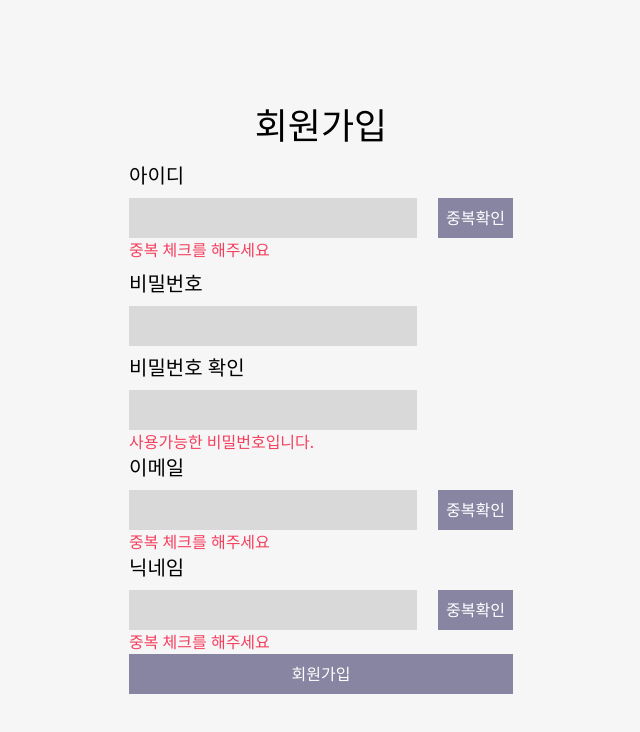
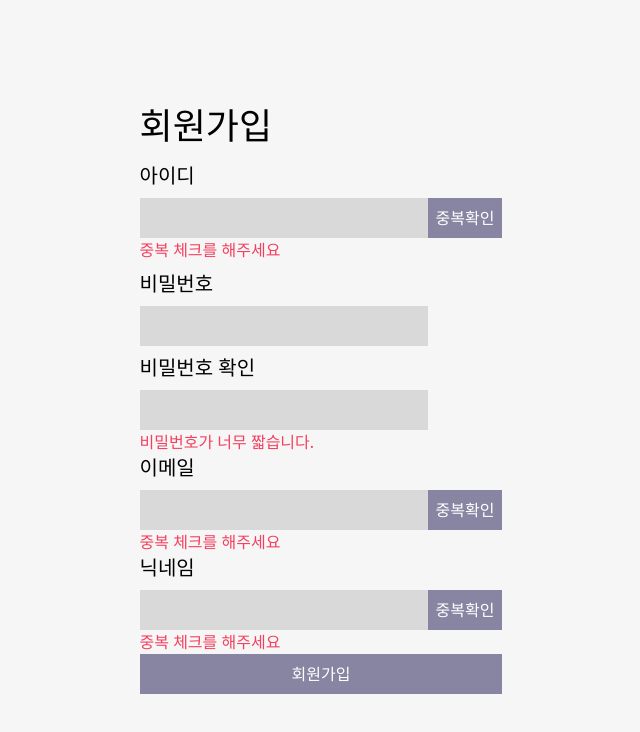
Before and after one commit to SongHan42/Estate, a React (Create React App) app in the folder frontend/: page /signup in a window 1280 px wide. Shown: the top 732 px of the page, without its empty margins (319-959 px from the left). Built offline with nearby package versions, Linux system fonts and the light colour scheme.

Commit message:
[Feat] sign up page
- 비밀번호 최소 길이 추가
- 회원가입 버튼에 기능 추가

```diff
--- a/frontend/src/App.tsx
+++ b/frontend/src/App.tsx
@@ -2,16 +2,20 @@ import React from "react";
 import { BrowserRouter as Router, Route, Routes } from "react-router-dom";
 import Login from "./Routes/Login/Login";
 import SignUp from "./Routes/SignUp/SignUp";
+import HouseList from "./Routes/House/HouseList";
 
 function App() {
   return (
     <Router>
       <div className="w-screen h-screen bg-[#f6f6f6] flex justify-center">
         <div className="w-96">
-          <Routes>
-            <Route path="/" element={<Login />}></Route>
-            <Route path="/signup" element={<SignUp />}></Route>
-          </Routes>
+          <div className="flex flex-col justify-center items-center w-full h-full">
+            <Routes>
+              <Route path="/" element={<Login />}></Route>
+              <Route path="/signup" element={<SignUp />}></Route>
+              <Route path="/house" element={<HouseList />}></Route>
+            </Routes>
+          </div>
         </div>
       </div>
     </Router>
--- a/frontend/src/Routes/Login/Login.tsx
+++ b/frontend/src/Routes/Login/Login.tsx
@@ -4,7 +4,7 @@ import { Link } from "react-router-dom";
 
 function Login() {
   return (
-    <div className="flex flex-col justify-center items-center w-full h-full">
+    <div>
       <h1 className="h-40 text-4xl">부동산 체크리스트</h1>
       <div className="w-full p-2">아이디</div>
       <input className="w-full p-2"></input>
--- a/frontend/src/Routes/SignUp/SignUp.tsx
+++ b/frontend/src/Routes/SignUp/SignUp.tsx
@@ -3,6 +3,7 @@ import InputComponent from "./InputComponent";
 import axios from "axios";
 import InputPassword from "./InputPassword";
 import Button from "../../Components/Button";
+import { useNavigate } from "react-router";
 
 export enum Check {
   start,
@@ -19,6 +20,7 @@ function SignUp() {
   const [checkEmail, setCheckEmail] = useState<Check>(Check.start);
   const [nickname, setNickname] = useState("");
   const [checkNickname, setCheckNickname] = useState<Check>(Check.start);
+  const navigate = useNavigate();
 
   const onChangeId = (e: React.ChangeEvent<HTMLInputElement>) => {
     setId(e.target.value);
@@ -44,6 +46,9 @@ function SignUp() {
   };
 
   const passowrdCheckText = () => {
+    if (password.length < 4) {
+      return "비밀번호가 너무 짧습니다.";
+    }
     if (password !== checkPassword) {
       return "비밀번호가 일치하지 않습니다.";
     }
@@ -74,8 +79,28 @@ function SignUp() {
     console.log(data);
   };
 
+  const onSignUp = () => {
+    if (checkId !== Check.notDup) {
+      return alert("아이디 중복확인을 해주세요.");
+    }
+    if (password.length < 4) {
+      return alert("비밀번호 길이가 너무 짧습니다.");
+    }
+    if (password !== checkPassword) {
+      return alert("비밀번호를 확인해주세요.");
+    }
+    if (checkEmail !== Check.notDup) {
+      return alert("이메일 중복확인을 해주세요.");
+    }
+    if (checkNickname !== Check.notDup) {
+      return alert("닉네임 중복확인을 해주세요.");
+    }
+
+    navigate("/house");
+  };
+
   return (
-    <div className="flex flex-col justify-center items-center w-full h-full">
+    <div>
       <h1 className="text-4xl pb-4">회원가입</h1>
 
       <InputComponent
@@ -99,7 +124,7 @@ function SignUp() {
         onChange={onChangeNickname}
         check={checkNickname}
       />
-      <Button text={"회원가입"} />
+      <Button text={"회원가입"} onClick={onSignUp} />
     </div>
   );
 }
```
